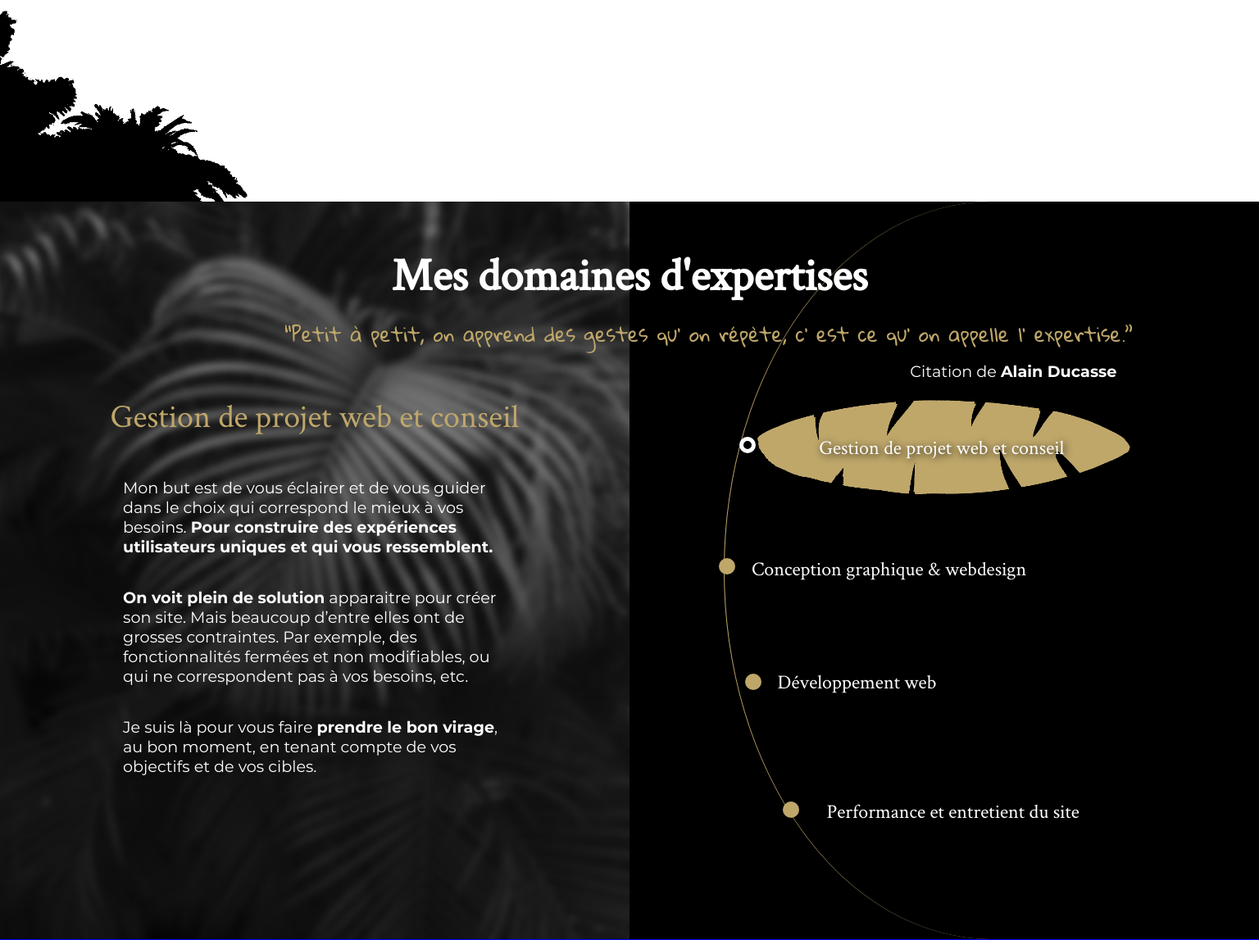
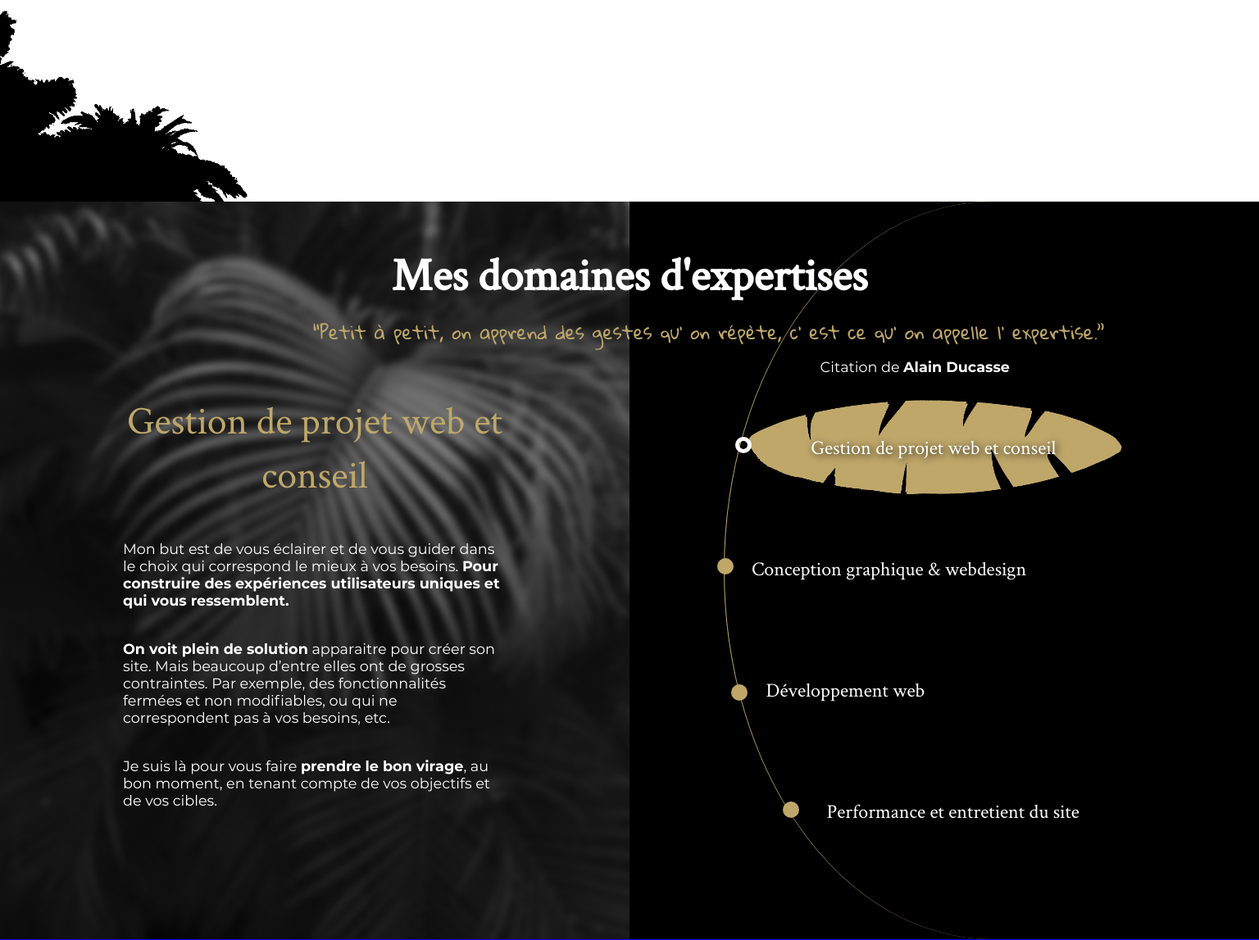
Before and after one commit to Fcordier7921/my_company, a PHP site: page / in a window 1536 px wide. Shown: the part 2525-3672 px from the top of the page at 82% size. Run offline with PHP 8.4, Linux system fonts and the light colour scheme.

Commit message:
section expertise a perfoctionné le responsive

```diff
--- a/assets/style/styleIndex.css
+++ b/assets/style/styleIndex.css
@@ -1011,6 +1011,9 @@
     .explanationsExpertise {
         height: 600px;
     }
+    .explanationsExpertise div p {
+        font-size: 1rem;
+    }
 }
 
 @media screen and (min-width: 800px) {
@@ -1116,7 +1119,8 @@
         left: -1.8vw;
     }
     .bodyExpertise .menuExpertise .listeMenuExpertise div:nth-child(3)::before {
-        left: -3vw;
+        left: -5.5%;
+        bottom: -20%;
     }
     .bodyExpertise .menuExpertise .listeMenuExpertise div:nth-child(4)::before {
         left: -2vw;
@@ -1247,7 +1251,16 @@
     .titleExpertise .quotes .quotesFour p:nth-child(2) {
         font-size: .7rem;
         position: relative;
-        left: -10vw;
+        left: -13%;
+    }
+    .titleExpertise .quotes .quotesOne p:nth-child(2) {
+        left: -8%;
+    }
+    .titleExpertise .quotes .quotesTwo p:nth-child(2) {
+        left: -8%;
+    }
+    .titleExpertise .quotes .quotesThree p:nth-child(2) {
+        left: -17%;
     }
     .bodyExpertise .menuExpertise .listeMenuExpertise {
         width: 85%;
@@ -1279,9 +1292,80 @@
     .bodyExpertise .menuExpertise .listeMenuExpertise div:nth-child(2)::before {
         left: -1.4vw;
     }
+    .bodyExpertise .menuExpertise .listeMenuExpertise div:nth-child(3)::before {
+        left: -3vw;
+        top: 40%;
+    }
     .explanationsExpertise div h3 {
-        font-size: 2rem;
+        font-size: 2.5rem;
         margin-top: 30%;
+    }
+    .bodyExpertise .menuExpertise .listeMenuExpertise div:nth-child(3) p {
+        padding-left: 40px;
+        padding-bottom: 0;
+    }
+}
+
+@media screen and (min-width: 1200px) {
+    .titleExpertise .quotes .quotesOne p:nth-child(1),
+    .titleExpertise .quotes .quotesTwo p:nth-child(1),
+    .titleExpertise .quotes .quotesThree p:nth-child(1),
+    .titleExpertise .quotes .quotesFour p:nth-child(1) {
+        font-size: 1.2rem;
+    }
+    .titleExpertise .quotes .quotesOne p:nth-child(2),
+    .titleExpertise .quotes .quotesTwo p:nth-child(2),
+    .titleExpertise .quotes .quotesThree p:nth-child(2),
+    .titleExpertise .quotes .quotesFour p:nth-child(2) {
+        font-size: .9rem;
+        left: -12%;
+    }
+    .bodyExpertise .menuExpertise .listeMenuExpertise div:nth-child(1) {
+        left: 3.5px;
+    }
+    .bodyExpertise .menuExpertise .listeMenuExpertise div:nth-child(2) {
+        left: .5%;
+    }
+    .bodyExpertise .menuExpertise .listeMenuExpertise div:nth-child(3) {
+        left: -11.5%;
+    }
+    .bodyExpertise .menuExpertise .listeMenuExpertise div:nth-child(4) {
+        left: -35%;
+    }
+    .bodyExpertise .menuExpertise .listeMenuExpertise div:nth-child(3) p {
+        padding-left: 40px;
+        padding-bottom: 0;
+    }
+    .bodyExpertise .menuExpertise .listeMenuExpertise div:nth-child(3)::before {
+        left: -.5%;
+    }
+}
+
+@media screen and (min-width: 1250px) {
+    .titleExpertise .quotes .quotesOne p:nth-child(1),
+    .titleExpertise .quotes .quotesTwo p:nth-child(1),
+    .titleExpertise .quotes .quotesThree p:nth-child(1),
+    .titleExpertise .quotes .quotesFour p:nth-child(1) {
+        font-size: 1.3rem;
+    }
+    .titleExpertise .quotes .quotesOne p:nth-child(2),
+    .titleExpertise .quotes .quotesTwo p:nth-child(2),
+    .titleExpertise .quotes .quotesThree p:nth-child(2),
+    .titleExpertise .quotes .quotesFour p:nth-child(2) {
+        font-size: 1rem;
+        left: -9%;
+    }
+    .bodyExpertise .menuExpertise .listeMenuExpertise div:nth-child(1) {
+        left: 5px;
+    }
+    .bodyExpertise .menuExpertise .listeMenuExpertise div:nth-child(2) {
+        left: .5%;
+    }
+    .bodyExpertise .menuExpertise .listeMenuExpertise div:nth-child(3) {
+        left: -11.5%;
+    }
+    .bodyExpertise .menuExpertise .listeMenuExpertise div:nth-child(4) {
+        left: -33%;
     }
 }
 
@@ -1351,6 +1435,89 @@
     .titleExpertise .quotes .quotesTwo p:nth-child(1),
     .titleExpertise .quotes .quotesThree p:nth-child(1),
     .titleExpertise .quotes .quotesFour p:nth-child(1) {
+        font-size: 1.4rem;
+    }
+    .titleExpertise .quotes .quotesOne p:nth-child(2),
+    .titleExpertise .quotes .quotesTwo p:nth-child(2),
+    .titleExpertise .quotes .quotesThree p:nth-child(2),
+    .titleExpertise .quotes .quotesFour p:nth-child(2) {
+        font-size: 1.1rem;
+        left: -15%;
+    }
+    .bodyExpertise .menuExpertise .listeMenuExpertise .activeExpertise {
+        background-position: left;
+    }
+    .bodyExpertise .menuExpertise .listeMenuExpertise div:nth-child(1) {
+        top: 5%;
+        left: 15px;
+    }
+    .bodyExpertise .menuExpertise .listeMenuExpertise div:nth-child(2) {
+        top: 7%;
+        left: 5px;
+    }
+    .bodyExpertise .menuExpertise .listeMenuExpertise div:nth-child(3) {
+        top: 9%;
+        left: -13.5%;
+    }
+    .bodyExpertise .menuExpertise .listeMenuExpertise div:nth-child(4) {
+        top: 11%;
+        left: -33.5%;
+    }
+    .bodyExpertise .menuExpertise .listeMenuExpertise div:nth-child(1)::before {
+        left: -0.5%;
+    }
+    .bodyExpertise .menuExpertise .listeMenuExpertise div:nth-child(2)::before {
+        left: -1.4vw;
+    }
+    .bodyExpertise .menuExpertise .listeMenuExpertise div:nth-child(3)::before {
+        top: 45%;
+        left: -.2%;
+    }
+    .bodyExpertise .menuExpertise .listeMenuExpertise div:nth-child(4)::before {
+        left: -2.2vw;
+    }
+    .explanationsExpertise div h3 {
+        font-size: 3rem;
+        margin-top: 35%;
+    }
+    .explanationsExpertise div p {
+        font-size: 1.1rem;
+    }
+    .activeExpertise p {
+        padding-left: 50px;
+    }
+    .bodyExpertise .menuExpertise .listeMenuExpertise div:nth-child(2)+.activeExpertise {
+        padding-left: 50px;
+        padding-top: 10px;
+    }
+    .managementExpertise,
+    .disgnExpertise,
+    .devExpertise,
+    .performanceExpertise {
+        padding: 0 50px;
+    }
+}
+
+@media screen and (min-width: 1600px) {
+    .bodyExpertise .menuExpertise .listeMenuExpertise div:nth-child(1) {
+        left: 1.5%;
+    }
+    .bodyExpertise .menuExpertise .listeMenuExpertise div:nth-child(1)::before {
+        left: -.2%;
+    }
+    .explanationsExpertise div h3 {
+        margin-top: 30%;
+    }
+    .explanationsExpertise div p {
+        font-size: 1.3rem;
+    }
+}
+
+@media screen and (min-width: 1900px) {
+    .titleExpertise .quotes .quotesOne p:nth-child(1),
+    .titleExpertise .quotes .quotesTwo p:nth-child(1),
+    .titleExpertise .quotes .quotesThree p:nth-child(1),
+    .titleExpertise .quotes .quotesFour p:nth-child(1) {
         font-size: 1.5rem;
     }
     .titleExpertise .quotes .quotesOne p:nth-child(2),
@@ -1358,121 +1525,83 @@
     .titleExpertise .quotes .quotesThree p:nth-child(2),
     .titleExpertise .quotes .quotesFour p:nth-child(2) {
         font-size: 1.2rem;
-        left: -5vw;
-    }
-    .bodyExpertise .menuExpertise .listeMenuExpertise .activeExpertise {
-        background-position: left;
+        left: -19%;
     }
     .bodyExpertise .menuExpertise .listeMenuExpertise div:nth-child(1) {
-        top: 5%;
-        left: 25px;
+        left: 2%;
     }
     .bodyExpertise .menuExpertise .listeMenuExpertise div:nth-child(2) {
-        top: 7%;
-        left: 5px;
-    }
-    .bodyExpertise .menuExpertise .listeMenuExpertise div:nth-child(3) {
-        top: 9%;
-        left: -7%;
-        margin-left: 100px;
-    }
-    .bodyExpertise .menuExpertise .listeMenuExpertise div:nth-child(4) {
-        top: 11%;
-        left: -33.5%;
-    }
-    .bodyExpertise .menuExpertise .listeMenuExpertise div:nth-child(1)::before {
-        left: -0.5vw;
-    }
-    .bodyExpertise .menuExpertise .listeMenuExpertise div:nth-child(2)::before {
-        left: -1.3vw;
+        left: .7%;
     }
     .bodyExpertise .menuExpertise .listeMenuExpertise div:nth-child(3)::before {
-        left: -1.9vw;
-    }
-    .bodyExpertise .menuExpertise .listeMenuExpertise div:nth-child(4)::before {
-        left: -2.2vw;
-    }
+        left: .1%;
+    }
+}
+
+@media screen and (min-width: 2000px) {
     .explanationsExpertise div h3 {
-        font-size: 2.5rem;
-        margin-top: 35%;
-    }
-    .explanationsExpertise div p {
-        font-size: 1.2rem;
-    }
-    .activeExpertise p {
-        padding-left: 50px;
-    }
-    .bodyExpertise .menuExpertise .listeMenuExpertise div:nth-child(2)+.activeExpertise {
-        padding-left: 50px;
-        padding-top: 10px;
-    }
-    .managementExpertise,
-    .disgnExpertise,
-    .devExpertise,
-    .performanceExpertise {
-        padding: 0 50px;
-    }
-}
-
-@media screen and (min-width: 1600px) {
-    .bodyExpertise .menuExpertise .listeMenuExpertise div:nth-child(3)::before {
-        left: -3vw;
-    }
-    .explanationsExpertise div h3 {
-        margin-top: 30%;
-    }
-}
-
-@media screen and (min-width: 1700px) {
-    .bodyExpertise .menuExpertise .listeMenuExpertise div:nth-child(3)::before {
-        left: -2.5vw;
-    }
-}
-
-@media screen and (min-width: 1800px) {
-    .bodyExpertise .menuExpertise .listeMenuExpertise div:nth-child(3)::before {
-        left: -2vw;
-    }
-}
-
-@media screen and (min-width: 1900px) {
-    .bodyExpertise .menuExpertise .listeMenuExpertise div:nth-child(3)::before {
-        left: -1.8vw;
+        margin-top: 25%;
+    }
+    .titleExpertise .quotes .quotesOne p:nth-child(1),
+    .titleExpertise .quotes .quotesTwo p:nth-child(1),
+    .titleExpertise .quotes .quotesThree p:nth-child(1),
+    .titleExpertise .quotes .quotesFour p:nth-child(1) {
+        font-size: 1.6rem;
     }
     .titleExpertise .quotes .quotesOne p:nth-child(2),
     .titleExpertise .quotes .quotesTwo p:nth-child(2),
     .titleExpertise .quotes .quotesThree p:nth-child(2),
     .titleExpertise .quotes .quotesFour p:nth-child(2) {
-        left: -10vw;
-    }
-}
-
-@media screen and (min-width: 2000px) {
-    .bodyExpertise .menuExpertise .listeMenuExpertise div:nth-child(3)::before {
-        left: -1.3vw;
-    }
-    .explanationsExpertise div h3 {
-        margin-top: 25%;
+        font-size: 1.3rem;
+        left: -19%;
+    }
+    .explanationsExpertise div p {
+        font-size: 1.6rem;
+    }
+}
+
+@media screen and (min-width: 2500px) {
+    .titleExpertise .quotes .quotesOne p:nth-child(1),
+    .titleExpertise .quotes .quotesTwo p:nth-child(1),
+    .titleExpertise .quotes .quotesThree p:nth-child(1),
+    .titleExpertise .quotes .quotesFour p:nth-child(1) {
+        font-size: 1.7rem;
     }
     .titleExpertise .quotes .quotesOne p:nth-child(2),
     .titleExpertise .quotes .quotesTwo p:nth-child(2),
     .titleExpertise .quotes .quotesThree p:nth-child(2),
     .titleExpertise .quotes .quotesFour p:nth-child(2) {
-        left: -15vw;
-    }
-}
-
-@media screen and (min-width: 2500px) {
+        font-size: 1.4rem;
+        left: -25%;
+    }
+    .bodyExpertise .menuExpertise .listeMenuExpertise div:nth-child(1)::before {
+        left: 0;
+    }
+    .bodyExpertise .menuExpertise .listeMenuExpertise div:nth-child(2) {
+        left: -2%;
+    }
+    .bodyExpertise .menuExpertise .listeMenuExpertise div:nth-child(2) p {
+        padding-left: 20px;
+    }
+    .bodyExpertise .menuExpertise .listeMenuExpertise div:nth-child(2)::before {
+        left: -.1%;
+    }
     .bodyExpertise .menuExpertise .listeMenuExpertise div:nth-child(3) {
-        left: -2.2vw;
+        left: -13.2%;
+    }
+    .bodyExpertise .menuExpertise .listeMenuExpertise div:nth-child(3)::before {
+        left: 0;
+    }
+    .bodyExpertise .menuExpertise .listeMenuExpertise div:nth-child(4) {
+        left: -38.5%;
+    }
+    .bodyExpertise .menuExpertise .listeMenuExpertise div:nth-child(4)::before {
+        left: 0;
+    }
+    .bodyExpertise .menuExpertise .listeMenuExpertise div:nth-child(4) p {
+        padding-left: 40px;
     }
     .explanationsExpertise div h3 {
         margin-top: 20%;
     }
-    .titleExpertise .quotes .quotesOne p:nth-child(2),
-    .titleExpertise .quotes .quotesTwo p:nth-child(2),
-    .titleExpertise .quotes .quotesThree p:nth-child(2),
-    .titleExpertise .quotes .quotesFour p:nth-child(2) {
-        left: -20vw;
-    }
-}
+}
```
